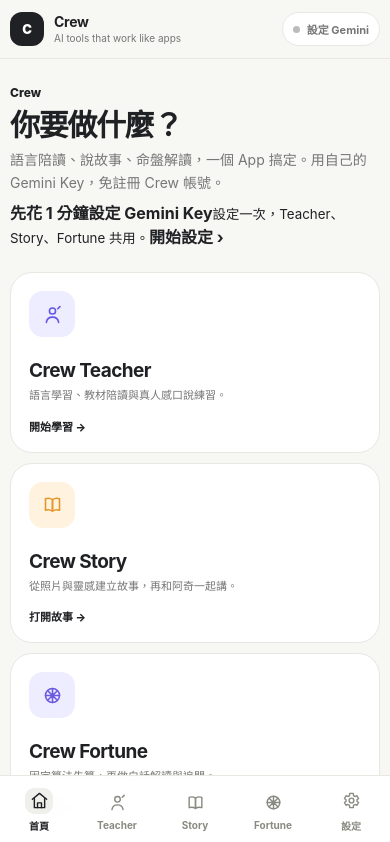
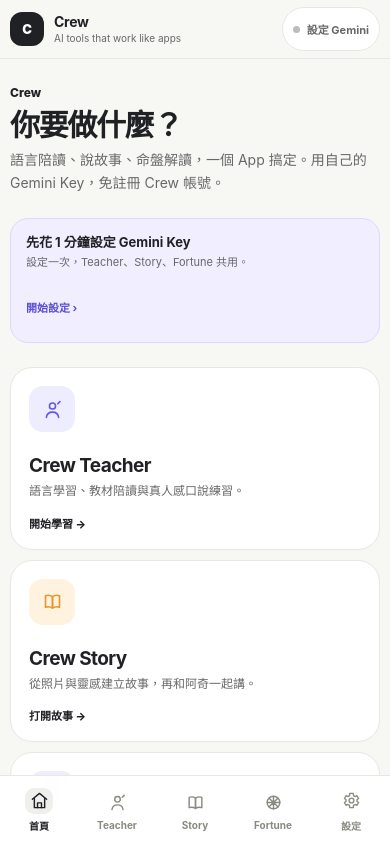
Before and after one commit to magic76/magic76.github.io, a React (Vite) app in the folder web-spa/: page / in a window 390 px wide. Shown: the top 842 px of the page. Built offline with nearby package versions, Linux system fonts and the light colour scheme.

Commit message:
fix: improve mobile touch targets and desktop layout

```diff
--- a/web-spa/src/styles.css
+++ b/web-spa/src/styles.css
@@ -3,7 +3,7 @@ html,body,#root,*{scrollbar-width:none!important;-ms-overflow-style:none!importa
 ::-webkit-scrollbar,html::-webkit-scrollbar,body::-webkit-scrollbar,#root::-webkit-scrollbar,*::-webkit-scrollbar{width:0!important;height:0!important;display:none!important;background:transparent!important}
 ::-webkit-scrollbar-thumb,::-webkit-scrollbar-track{background:transparent!important;border:0!important}
 
-body{min-height:100vh}
+body{min-height:100vh;padding-bottom:0}
 .route-tabs{position:sticky;top:66px;z-index:25}
 .page-enter{animation:page-in .14s ease-out}
 @keyframes page-in{from{opacity:.72;transform:translateY(4px)}to{opacity:1;transform:none}}
@@ -83,3 +83,39 @@ body{min-height:100vh}
 @media(prefers-reduced-motion:reduce){.session-person .teacher-presence{animation:none!important;transform:none!important;opacity:1!important}}
 
 .gemini-setup-notice{display:grid;grid-template-columns:1fr auto;gap:12px;align-items:center;padding:13px 14px;border:1px solid var(--line);border-radius:16px;background:#fff;color:var(--text);text-decoration:none}.gemini-setup-notice>span{display:grid;gap:3px}.gemini-setup-notice strong{font-size:12px}.gemini-setup-notice small{font-size:10px;color:var(--accent);font-weight:800}.gemini-setup-notice em{font-size:10px;line-height:1.45;color:var(--muted);font-style:normal}.gemini-setup-notice>b{font-size:10px;color:var(--accent);white-space:nowrap}.gemini-setup-notice.story{background:var(--surface-alt)}.gemini-setup-notice.fortune{background:var(--accent-soft)}
+
+
+/* UX polish: onboarding, safe mobile navigation, and desktop use of space. */
+:root{--muted:#686868}
+.page{padding-bottom:calc(var(--nav-h) + 34px + env(safe-area-inset-bottom))}
+.app-header-actions{display:flex;align-items:center;justify-content:flex-end;gap:8px;min-width:0;margin-left:auto}
+.status,.fortune-header-history,.subnav a,.fortune-result-tabs button,.btn,.teacher-picker-close,.live-tool-btn,.live-presets button,.vision-btn,.continue-last{min-height:44px}
+.status{padding-top:0;padding-bottom:0}
+.fortune-header-history{min-width:44px;display:inline-flex;align-items:center;justify-content:center;padding:0 12px}
+.btn{display:inline-flex;align-items:center;justify-content:center}
+.btn.small{min-height:44px;padding:0 12px}
+.feature-card span,.hub-card p,.notice p,.meta,.list-copy small,.recent-item small{font-size:12px;line-height:1.55}
+.gemini-setup-notice em{font-size:11px;line-height:1.55}
+
+.home-key-banner{margin-top:18px;min-height:64px;display:grid;grid-template-columns:1fr auto;gap:14px;align-items:center;padding:13px 15px;border:1px solid #ddd8ff;border-radius:18px;background:#f0eeff;color:var(--text)}
+.home-key-banner>span{display:grid;gap:4px}.home-key-banner strong{font-size:13px}.home-key-banner small{font-size:11px;color:var(--muted);line-height:1.45}.home-key-banner>b{min-height:44px;display:inline-flex;align-items:center;color:#5b4fd2;font-size:11px;white-space:nowrap}
+.recent-empty{display:grid;grid-template-columns:1fr auto;gap:14px;align-items:center;padding:15px;background:#fff;border:1px solid var(--line);border-radius:18px}.recent-empty b{font-size:13px}.recent-empty p{margin:4px 0 0;color:var(--muted);font-size:12px;line-height:1.5}.recent-empty-actions{display:flex;gap:6px;flex-wrap:wrap;justify-content:flex-end}.recent-empty-actions a{min-height:44px;display:inline-flex;align-items:center;padding:0 11px;border-radius:12px;background:var(--surface-alt);font-size:11px;font-weight:800;color:var(--text)}
+
+@media(max-width:620px){
+ .app-header .inner{gap:8px}
+ .app-header-actions{gap:6px}
+ .status,.fortune-header-history{padding-left:10px;padding-right:10px}
+ .home-key-banner,.recent-empty{grid-template-columns:1fr}
+ .home-key-banner>b{justify-self:start}
+ .recent-empty-actions{justify-content:flex-start}
+}
+@media(min-width:1100px){
+ body{padding-bottom:0}
+ .shell{width:min(1040px,calc(100% - 200px))}
+ .page{padding-bottom:48px}
+ .global-nav{left:18px;right:auto;top:88px;bottom:auto;width:82px;padding:8px;border:1px solid var(--line);border-radius:22px;background:rgba(255,255,255,.96)}
+ .global-nav .inner{width:100%;height:auto;display:grid;grid-template-columns:1fr;gap:4px}
+ .navitem{min-height:60px;border-radius:14px}
+ .hub-grid{gap:14px}
+ .hub-card{min-height:240px;padding:22px}
+}
```
